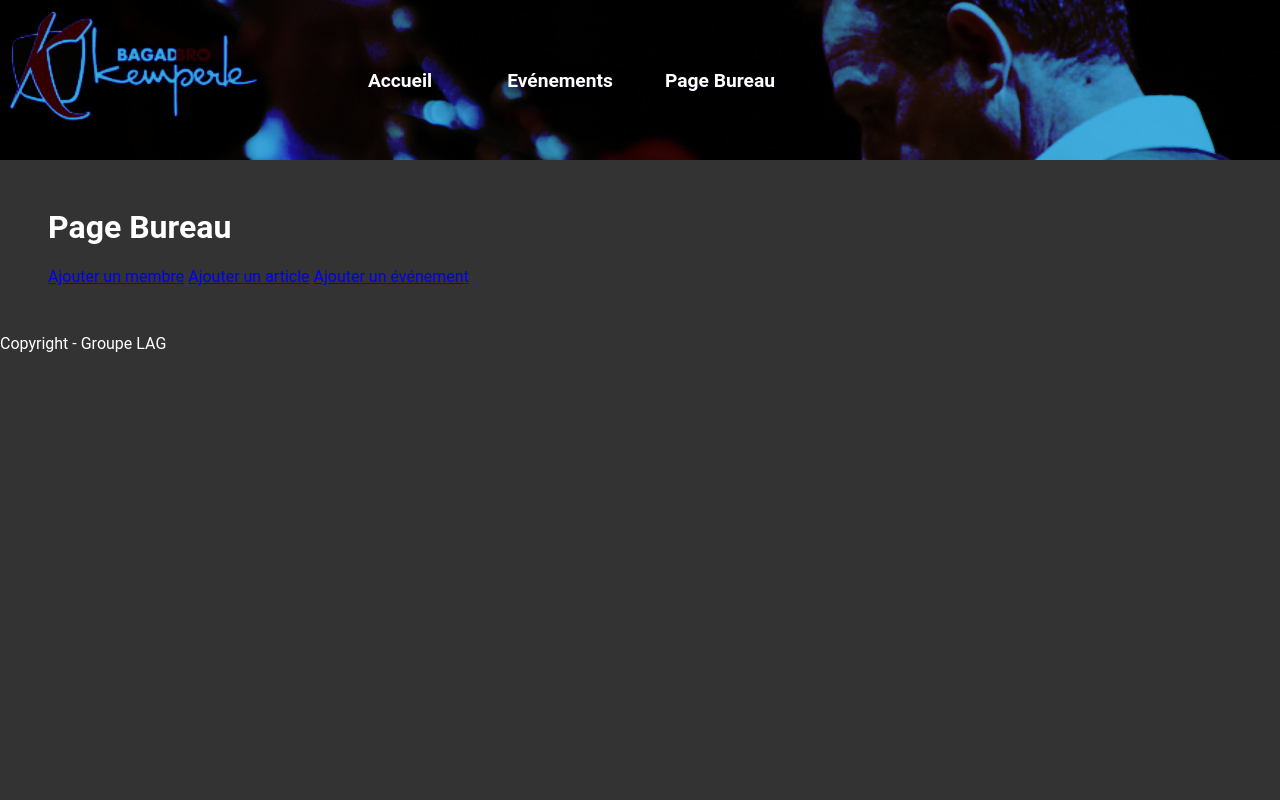
After one commit to VTanchereau/projetAssoMusique, a PHP site: template bagad/view/bureau.html in a window 1280 px wide. The commit adds this page. Run offline with PHP 8.4, Linux system fonts and the light colour scheme; the template is opened without the code that fills it, so the values that code supplies are empty.

Commit message:
reglage conflits CSS // Ajout pageBureau

```diff
--- a/bagad/assets/css/form.css
+++ b/bagad/assets/css/form.css
@@ -1,30 +1,3 @@
-@import url(http://fonts.googleapis.com/css?family=Andika);
-* {
-	margin: 0px;
-	padding: 0px;
-	outline: none;
-}
-
-html {
-	height: 100%
-}
-
-body {
-	background: #333;
-	padding: 10px;
-	font-family: 'Andika', sans-serif;
-	color: #877d73;
-}
-
-h1 {
-	text-align: center;
-	color: #877d73;
-	font-size: 1.2em;
-	padding-bottom: 10px;
-}
-
-
-
 #error_connection {
 	text-align: center;
 	color: firebrick;
--- a/bagad/assets/css/form_article_event.css
+++ b/bagad/assets/css/form_article_event.css
@@ -1,43 +1,3 @@
-
-body {
-	background: #333;
-	padding: 10px;
-	font-family: 'Andika', sans-serif;
-	color: #877d73;
-}
-#articleName{
-	width: 40%;
-	height: 2em;
-}
-.main_form_size{
-	width: 600px;
-	padding: 30px 20px 20px 20px;
-	background: #fff;
-	border-radius: 15px;
-	border: 1px solid #d3c7be;
-	margin: 0 auto;
-
-}
-
-h1{
-	text-align: center;
-}
-/*input{
-	margin-bottom: 2em;
-	background-color: #e2dbd3;
-}
-
-
-#label_articleVisibility{
-	margin-left: 3em;
-}
-#articleVisibility{
-	margin-left: 1em;
-}
-input:last-of-type {
-	width: 100%;
-	height: 200px;
-}*/
 .contenu{
 	width: 100%;
 	height: 200px;
--- a/bagad/controller/HomeController.php
+++ b/bagad/controller/HomeController.php
@@ -6,7 +6,6 @@ use bagadlag\model\dao\daoArticle;
 
 class HomeController
 {
-
     public function show()
     {
 		$a = new daoArticle();
--- a/bagad/index.php
+++ b/bagad/index.php
@@ -55,6 +55,7 @@ if (isset($_GET['page']) && $_GET['page'] != ''){
     }
     $controllerClass = "bagadlag\\controller\\".ucfirst($page)."Controller";
     $controller = new $controllerClass();
+    $controller->show();  // J'ai rajouté ça pour aller direct dans la fonction show()   BON ?? pas BON ?????
     if ($module != ""){
         $controller->$module();
     }
--- /dev/null
+++ b/bagad/view/bureau.html
@@ -0,0 +1,10 @@
+<?php include('include/header.html'); ?>
+
+<main>
+	<h1>Page Bureau</h1>
+	<a href="index.php?page=bureau&amp;module=addUser">Ajouter un membre</a>
+	<a href="index.php?page=bureau&amp;module=addArticle">Ajouter un article</a>
+	<a href="index.php?page=bureau&amp;module=addEvent">Ajouter un événement</a>
+</main>
+
+<?php include('include/footer.html'); ?>
--- a/bagad/view/home.html
+++ b/bagad/view/home.html
@@ -2,7 +2,7 @@
 
 	<main>
 		<section class="title">
-			<h1>Prochains événements</h1>
+			<h1>Actualités</h1>
 		</section>
 		<section id="contain" class="article_container">
 			<?php foreach ($result as $article): ?>
--- a/bagad/view/include/header.html
+++ b/bagad/view/include/header.html
@@ -4,6 +4,8 @@
     <meta charset="utf-8">
     <title>Bagad Bro Kemperle</title>
     <link rel="stylesheet" href="../assets/css/style.css">
+    <link rel="stylesheet" href="../assets/css/form_article_event.css">
+    <link rel="stylesheet" href="../assets/css/form.css">
     <link rel="stylesheet" href="https://maxcdn.bootstrapcdn.com/font-awesome/4.7.0/css/font-awesome.min.css">
     <!--<script src="script.js"></script>-->
 </head>
@@ -12,18 +14,15 @@
        	<nav class="menu">
 			<ul>
 				<li>
-					<a href="#">Accueil</a>
+					<a href="index.php">Accueil</a>
 				</li>
 				<li>
-					<a href="#">Actualités</a>
+					<a href="#">Evénements</a>
 				</li>
 				<li>
-					<a href="#">Boutique</a>
+					<a href="index.php?page=bureau">Page Bureau</a>
 				</li>
-				<li>
-					<a href="#">Contact</a>
-				</li>
-				<li><a href=""><i class="fa fa-user-circle-o fa-1.5x" aria-hidden="true"></i></a></li>
+				<li></li>
 			</ul>
 		</nav>
 	</header>
```
Also changed, not shown: bagad/controller/BureauController.php (added, +29 -0 lines), bagad/view/articleAdd.html (+0 -16 lines).
